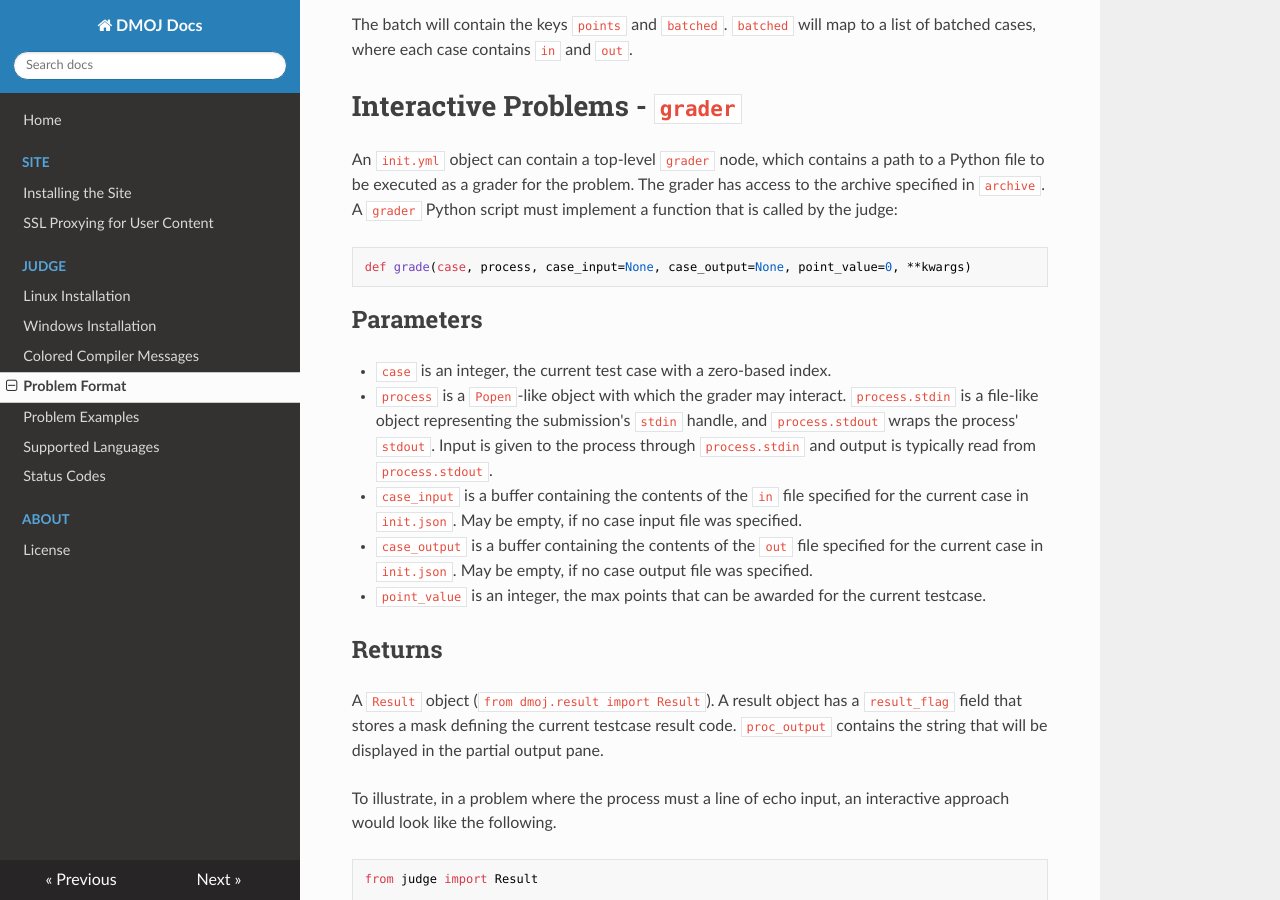
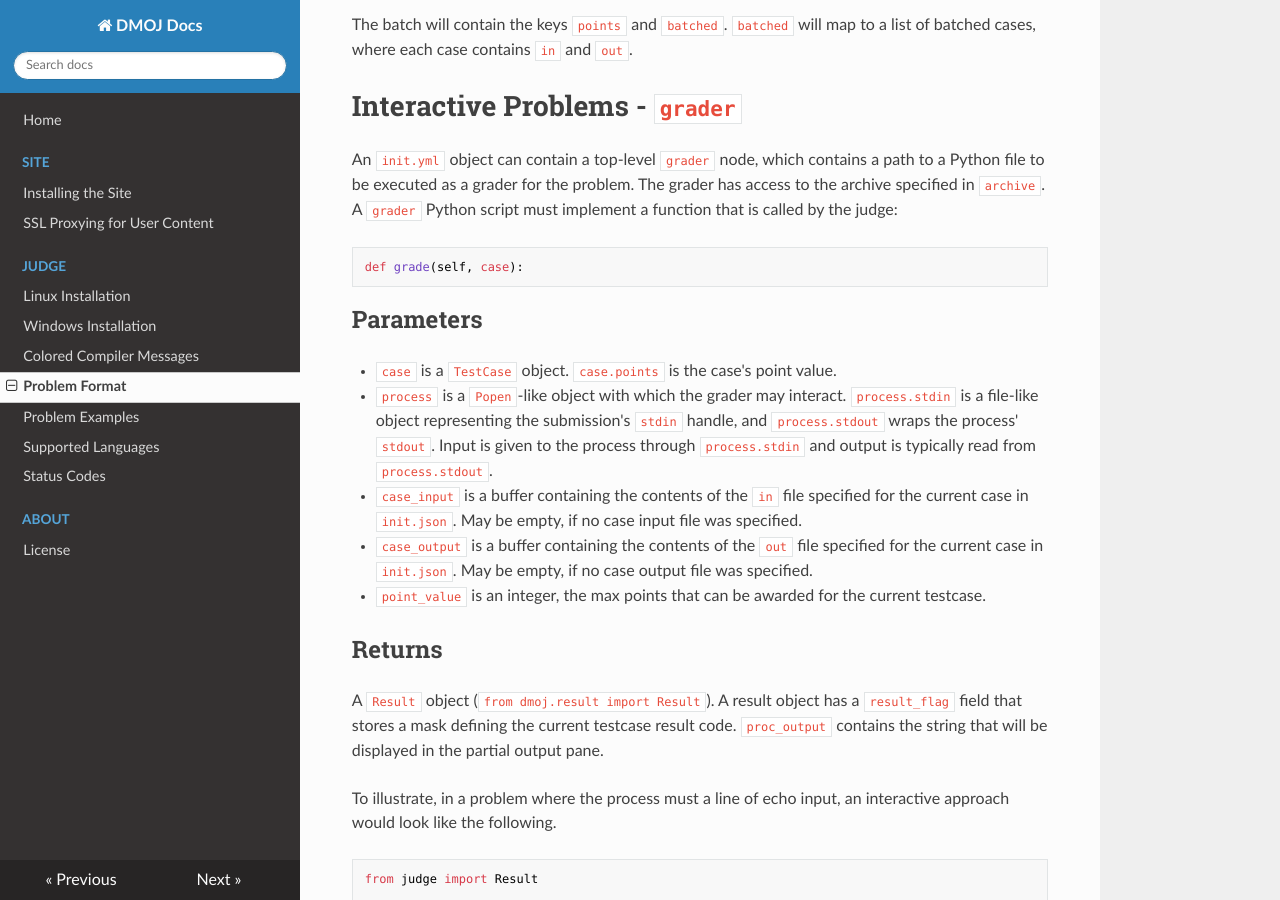
Before and after one commit to DMOJ/docs, an MkDocs documentation site: the page built from docs/judge/problem_format.md, in a window 1280 px wide and 900 px high, scrolled down 640 px. Built offline with MkDocs 1.6.1, drawn with Linux system fonts in a browser that asks for light colours; nearby versions of some CDN libraries; old or Windows-style settings are respelled for this version of MkDocs; some of the changed text lies outside the part shown.

Commit message:
Update problem_format.md

````diff
--- a/docs/judge/problem_format.md
+++ b/docs/judge/problem_format.md
@@ -16,11 +16,11 @@ The batch will contain the keys `points` and `batched`. `batched` will map to a
 An `init.yml` object can contain a top-level `grader` node, which contains a path to a Python file to be executed as a grader for the problem. The grader has access to the archive specified in `archive`. A `grader` Python script must implement a function that is called by the judge:
 
 ```python
-def grade(case, process, case_input=None, case_output=None, point_value=0, **kwargs)
+def grade(self, case):
 ```
 
 ## Parameters
-- `case` is an integer, the current test case with a zero-based index.
+- `case` is a `TestCase` object. `case.points` is the case's point value.
 - `process` is a `Popen`-like object with which the grader may interact. `process.stdin` is a file-like object representing the submission's `stdin` handle, and `process.stdout` wraps the process' `stdout`. Input is given to the process through `process.stdin` and output is typically read from `process.stdout`.
 - `case_input` is a buffer containing the contents of the `in` file specified for the current case in `init.json`. May be empty, if no case input file was specified.
 - `case_output` is a buffer containing the contents of the `out` file specified for the current case in `init.json`. May be empty, if no case output file was specified.
@@ -75,7 +75,7 @@ A problem with many possible outputs (e.g. not a single possible answer, with sc
 A `checker` Python script must implement a function that is called by the judge:
 
 ```python
-def check(proc_output, judge_output, judge_input, point_value, submission_source, **kwargs)
+def check(proc_output, judge_output, judge_input, point_value, submission_source, **kwargs):
 ```
 
 ## Parameters
@@ -86,7 +86,7 @@ def check(proc_output, judge_output, judge_input, point_value, submission_source
 - `submission_source` contains the submission's source as a string. Useful for code golf problems.
 
 ## Returns
-A `CheckerResult` object (`from dmoj.result import CheckerResult`). A `CheckerResult` can be instantiated through `CheckerResult(case_passed_bool, points_awarded, partial_output='')`.
+A `CheckerResult` object (`from dmoj.result import CheckerResult`). A `CheckerResult` can be instantiated through `CheckerResult(case_passed_bool, points_awarded, feedback='')`.
 
 # Checkers or Interactors for Computationally-Heavy Problems
 Sometimes, problems that require checkers or interactive grading may also be computationally expensive. In such cases, it is often beneficial to move answer checking from the slow Python problem module and into a native language. For maximum interoperability, the judge system requires a Python script to handle raw interaction prompts, but the script itself may use the judge's compilation and execution API to spawn native processes.
````
